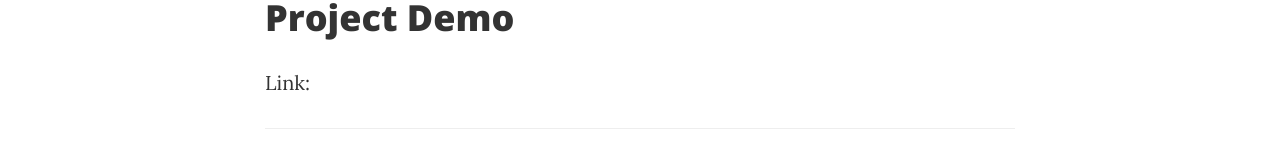
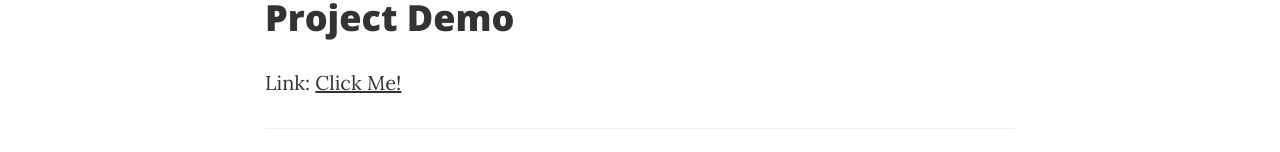
Before and after one commit to UWRealityLab/xrcapstone21sp-team2, a website: page docs/index.html in a window 1280 px wide. Shown: the part 608-760 px from the top of the page. Drawn offline with nearby package versions, Linux system fonts and the light colour scheme.

Commit message:
add link

```diff
--- a/docs/index.html
+++ b/docs/index.html
@@ -91,7 +91,7 @@
                     <h1 class="post-title">
                         Project Demo
                     </h1>
-                    <p>Link: <a href="https://who-is-the-murderer.glitch.me/"></a></p>
+                    <p>Link: <a href="https://who-is-the-murderer.glitch.me/">Click Me!</a></p>
                 </div>
                 <hr>
                 <div class="post-preview">
```
